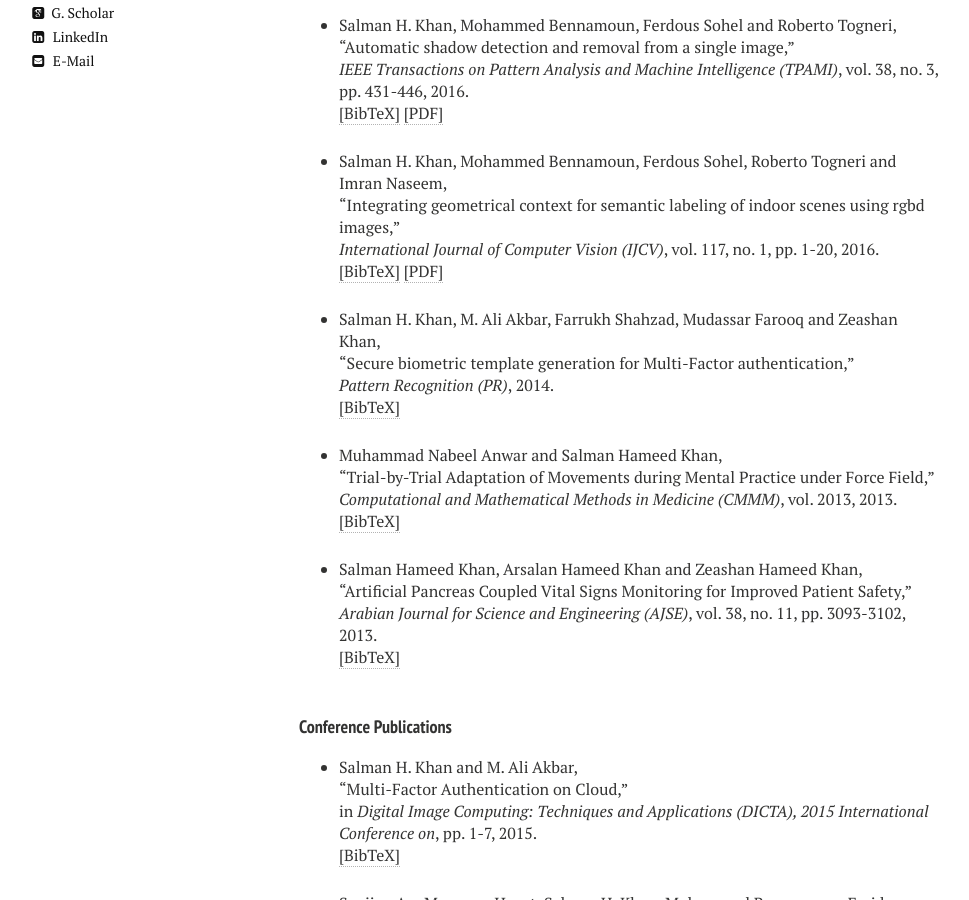
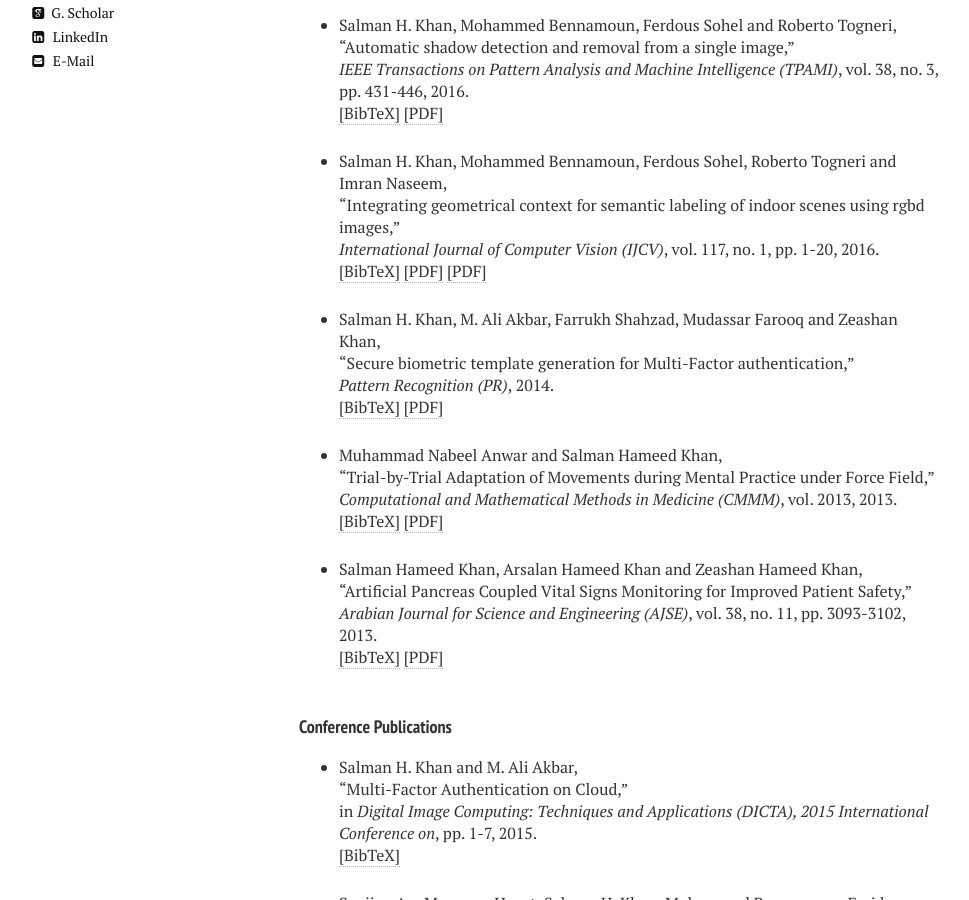
Before and after one commit to awaisrauf/salman-h-khan.github.io, a Jekyll site: the page built from publications.md, in a window 1280 px wide and 900 px high, scrolled down 353 px. Shown: the whole window, without its empty margins (21-990 px from the left). Built offline with Jekyll 4.4.1, drawn with Linux system fonts in a browser that asks for light colours; nearby versions of some CDN libraries.

Commit message:
Update publications.html

```diff
--- a/_layouts/publications.html
+++ b/_layouts/publications.html
@@ -134,7 +134,7 @@ pp. 431-446,
 <br />
 <a href="javascript:toggleBibtex('khan2016automatic')">[BibTeX]</a>
 
-<a href=" papers/TPAMI15.pdf">[PDF]</a>
+<a href="../papers/TPAMI15.pdf">[PDF]</a>
 </p>
 <div id="bib_khan2016automatic" class="bibtex noshow">
 <pre>
@@ -165,6 +165,8 @@ pp. 1-20,
 
 <br />
 <a href="javascript:toggleBibtex('khan2016integrating')">[BibTeX]</a>
+
+<a href="../papers/IJCV15.pdf">[PDF]</a>
 
 <a href=" papers/IJCV15.pdf">[PDF]</a>
 </p>
@@ -199,6 +201,7 @@ Salman H. Khan, M. Ali Akbar, Farrukh Shahzad, Mudassar Farooq and Zeashan Khan,
 <br />
 <a href="javascript:toggleBibtex('khan2014secure')">[BibTeX]</a>
 
+<a href="../papers/PR14.pdf">[PDF]</a>
 
 </p>
 <div id="bib_khan2014secure" class="bibtex noshow">
@@ -228,7 +231,7 @@ vol. 2013,
 
 <br />
 <a href="javascript:toggleBibtex('anwar2013trial')">[BibTeX]</a>
-
+<a href="http://www.hindawi.com/journals/cmmm/2013/109497/">[PDF]</a>
 
 </p>
 <div id="bib_anwar2013trial" class="bibtex noshow">
@@ -258,7 +261,7 @@ pp. 3093-3102,
 
 <br />
 <a href="javascript:toggleBibtex('khan2013artificial')">[BibTeX]</a>
-
+<a href="http://link.springer.com/article/10.1007%2Fs13369-012-0456-2#">[PDF]</a>
 
 </p>
 <div id="bib_khan2013artificial" class="bibtex noshow">
```
